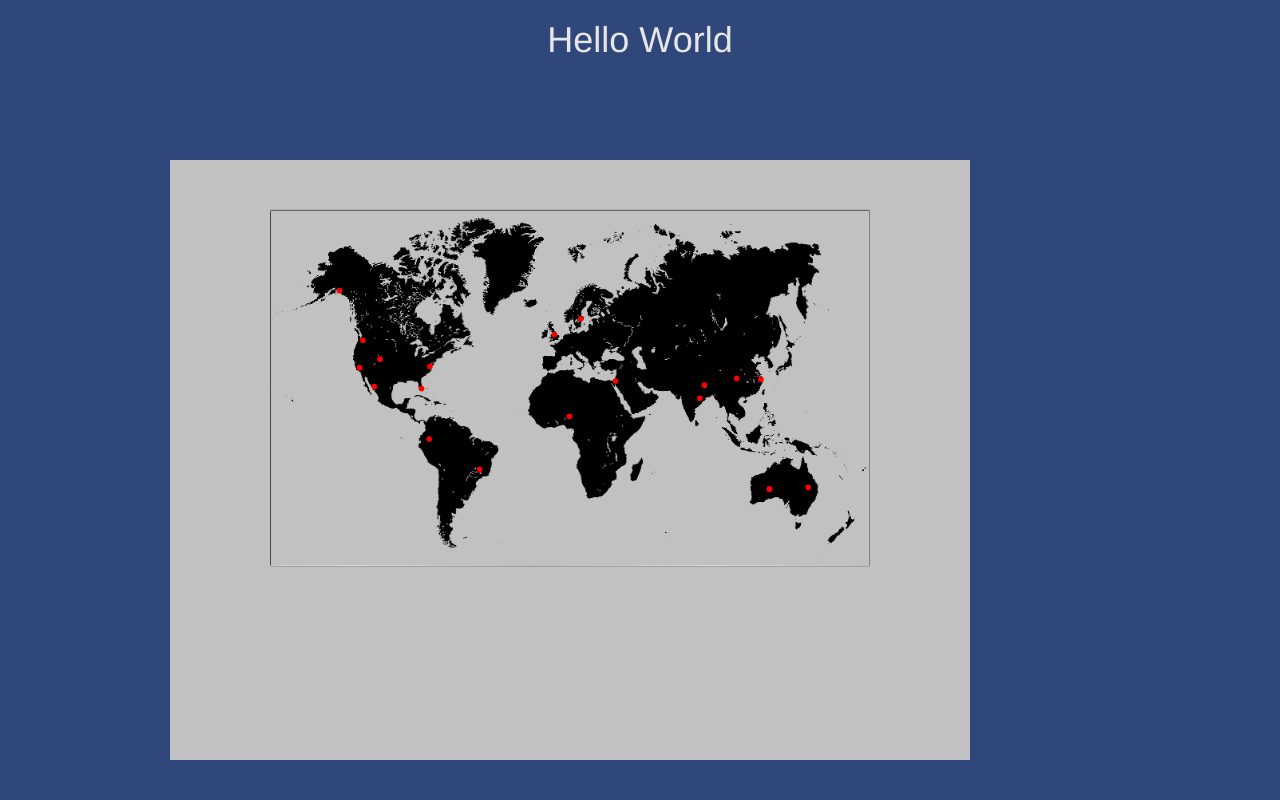
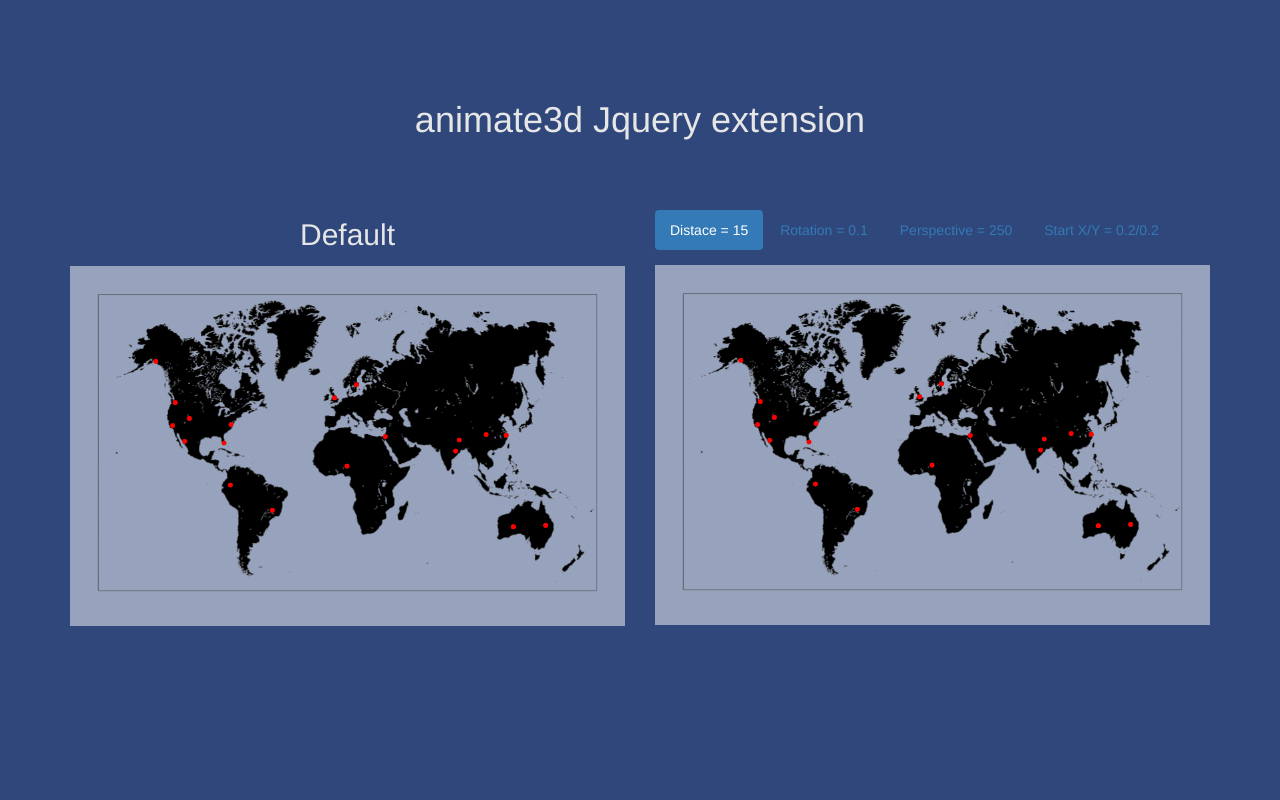
Before and after one commit to putnamn21/jquery-animate3d, a website: page index.html in a window 1280 px wide. Shown: the top 800 px of the page. Drawn offline with Linux system fonts and the light colour scheme.

Commit message:
Created example page

```diff
--- a/index.html
+++ b/index.html
@@ -2,26 +2,41 @@
 <html lang="en">
 <head>
    <meta charset="UTF-8">
-   <title>Fun Page</title>
+   <title>jQuery animate3d</title>
    <link rel="stylesheet" href="./styles/bootstrap.css">
    <link rel="stylesheet" href="./styles/style.css">
 </head>
 <body>
-   <main class="container">
-      <h1 class="text-center">Hello World</h1>
+   <main class="container text-center">
+      <h1 class="text-center">animate3d Jquery extension</h1>
+
+      <div class="row">
+
+         <div class="col-md-6">
+           <h2>Default</h2>
             <div class="image-container animate-1">
                <img src="./img/world-map.png" alt="world map">
                <img src="./img/layer.svg" alt="places I have been">
+               <img src="./img/layer.svg" alt="places I have been">
             </div>
+         </div>
+
+         <div class="col-md-6">
+            <ul class="nav nav-pills">
+               <li class="active"><a data-option='{"distance": 15}'>Distace = 15</a></li>
+               <li><a data-option='{"rotation": 0.1}'>Rotation = 0.1</a></li>
+               <li><a data-option='{"perspective": 250}'>Perspective = 250</a></li>
+               <li><a data-option='{"startX": 0.2, "startY": 0.2}'>Start X/Y = 0.2/0.2</a></li>
+            </ul>
             <div class="image-container animate-2">
                <img src="./img/world-map.png" alt="world map">
                <img src="./img/layer.svg" alt="places I have been">
+               <img src="./img/layer.svg" alt="places I have been">
             </div>
-      <div class="image-container animate-1 animated-text">
-        <p>Animate3d is the bee's knee's</p>
-        <p>Animate3d is the bee's knee's</p>
-        <p>Animate3d is the bee's knee's</p>
          </div>
+
+      </div>
+
    </main>
 
 <script src="./scripts/jquery-3.0.0.js"></script>
--- a/minAssets/3d.js
+++ /dev/null
@@ -1 +0,0 @@
-jQuery.fn.extend({animate3d:function(t){function e(t,e,a,n,r,s,i){var o,c,p,f,d;o=$(t).offset(),c=o.top,p=o.left,f=$(t).innerWidth(),d=$(t).innerHeight(),s(t,n,r,a,e,i),$(t).mousemove(function(t){var o=(t.pageX-p)/f-.5+n,u=(t.pageY-c)/d-.5+r;s(this,o,u,a,e,i)}),$(t).mouseleave(function(){s(this,n,r,a,e,i)})}function a(t,e,a,n,r,s){var i=a*n*-180,o=e*n*180,c=e*r,p=a*r;$(t).children().each(function(t,e){s(e,t,c,p,i,o)})}function n(t,e,a,n,r,s,i){var o=a*e,c=n*e;$(t).css("transform","translate("+o+"px ,"+c+"px) rotateX("+r+"deg) rotateY("+s+"deg)"),$(t).css("-webkit-transform","translate("+o+"px ,"+c+"px) rotateX("+r+"deg) rotateY("+s+"deg)")}var r={perspective:t.perspective||1e3,distance:t.distance||50,rotation:t.rotation||.5,startX:t.startX||0,startY:t.startY||0};$(this).each(function(t,s){$(s).css("perspective",r.perspective+"px"),e(s,r.distance,r.rotation,r.startX,r.startY,a,n)})}});
--- a/scripts/3d.js
+++ b/scripts/3d.js
@@ -32,6 +32,17 @@ jQuery.fn.extend({
                  animate,
                  setCssStyle
                );
+               $(window).resize(function(){
+                  animate3dElement(
+                     element,
+                     params.distance,
+                     params.rotation,
+                     params.startX,
+                     params.startY,
+                     animate,
+                     setCssStyle
+                  );
+               });
          });
 
       //sets an animation for each element
--- a/scripts/script.js
+++ b/scripts/script.js
@@ -1,15 +1,19 @@
 $(document).ready(function(){
 
-   $('.animate-1').animate3d({
-      distance: 100,
-      rotation: 0.25
-   });
+   $('.animate-1').animate3d({});
 
-   $('.animate-2').animate3d({
-      distance: 10,
-      rotation: 0.3,
-      startX: -0.1,
-      startY: -0.1
-   });
+   var data = $('.active').children('a').data('option');
+   $('.animate-2').animate3d(data);
+
+$('.nav-pills li').click(function(){
+
+   $('.active').removeClass('active');
+
+   $(this).addClass('active');
+
+   var data = $('.active').children('a').data('option');
+   $('.animate-2').animate3d(data);
+})
+
 
 });
--- a/styles/style.css
+++ b/styles/style.css
@@ -5,33 +5,32 @@ body {
 .container {
 
 }
+
 .image-container {
-   width: 800px;
-   height: 600px;
-   background-color: #c1c1c1;
-   margin: 100px;
+   width: 100%;
+   padding-bottom: 65%;
+   background-color: rgba(255, 255, 255, 0.5);
    position: relative;
+   margin-bottom: 50px;
+}
+h1 {
+   margin: 100px 0 50px 0;
+}
+h2 {
+   margin-top: 28px;
+   margin-bottom: 15px;
+}
+.image-container img {
+   width: 90%;
+   left: 5%;
+   top: 8%;
+   position: absolute;
 }
 
-.image-container img {
-   width: 600px;
-   position: absolute;
-   top: 50px;
-   left: 100px;
+.nav-pills {
+   margin: 20px 0 15px 0;
 }
 
-.animated-text p {
-	position: absolute;
-	width: 100px;
-	height: 100px;
-	top: 50%;
-	left: 30%;
+.nav-pills li {
+   cursor: pointer;
 }
-.animated-text p:nth-child(2) {
-	top: 50%;
-	left: 50%;
-}
-.animated-text p:nth-child(3) {
-	top: 50%;
-	left: 70%;
-}
```
Also changed, not shown: README.md, minAssets/3d.min.js (added). Lines whose indentation alone changed are shown as unchanged.
